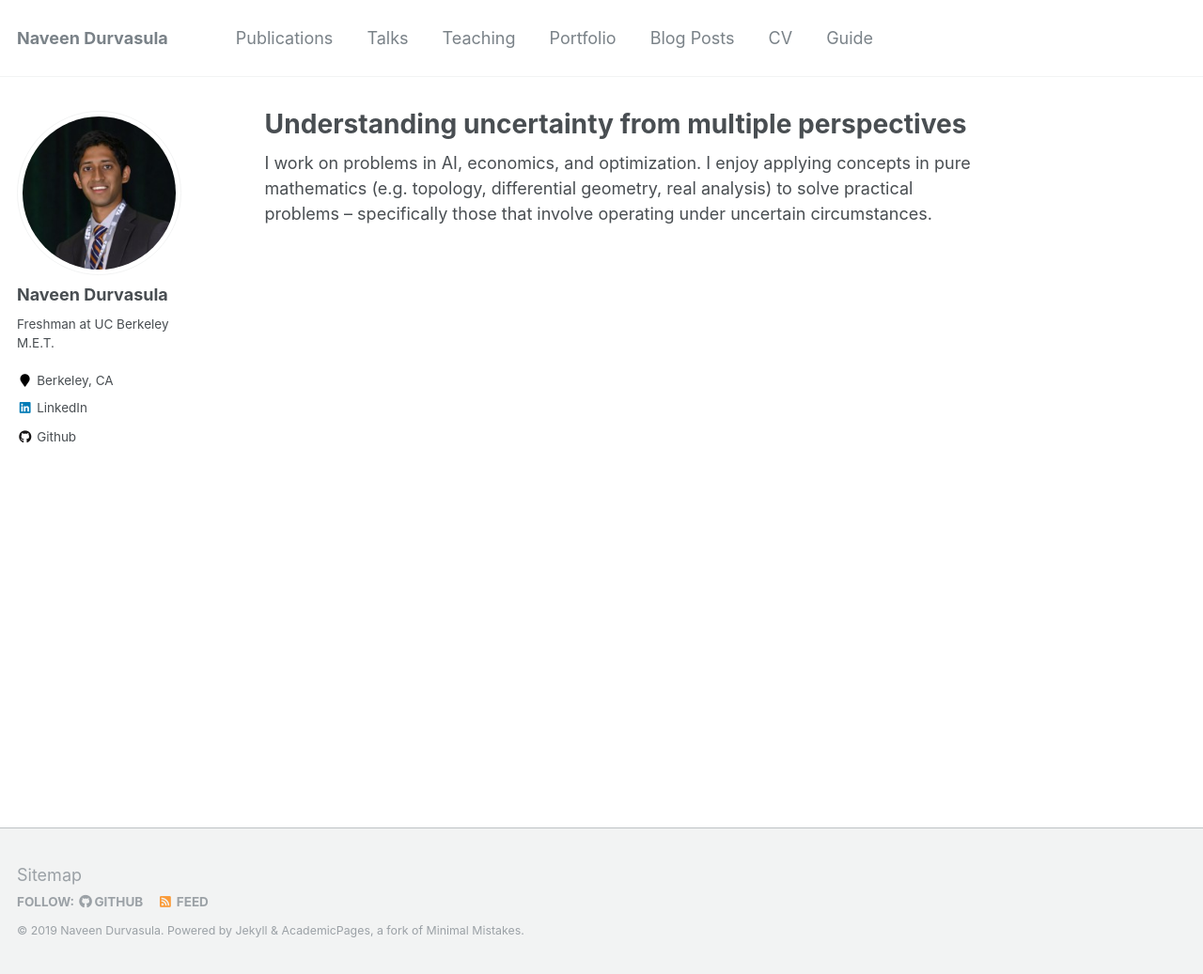
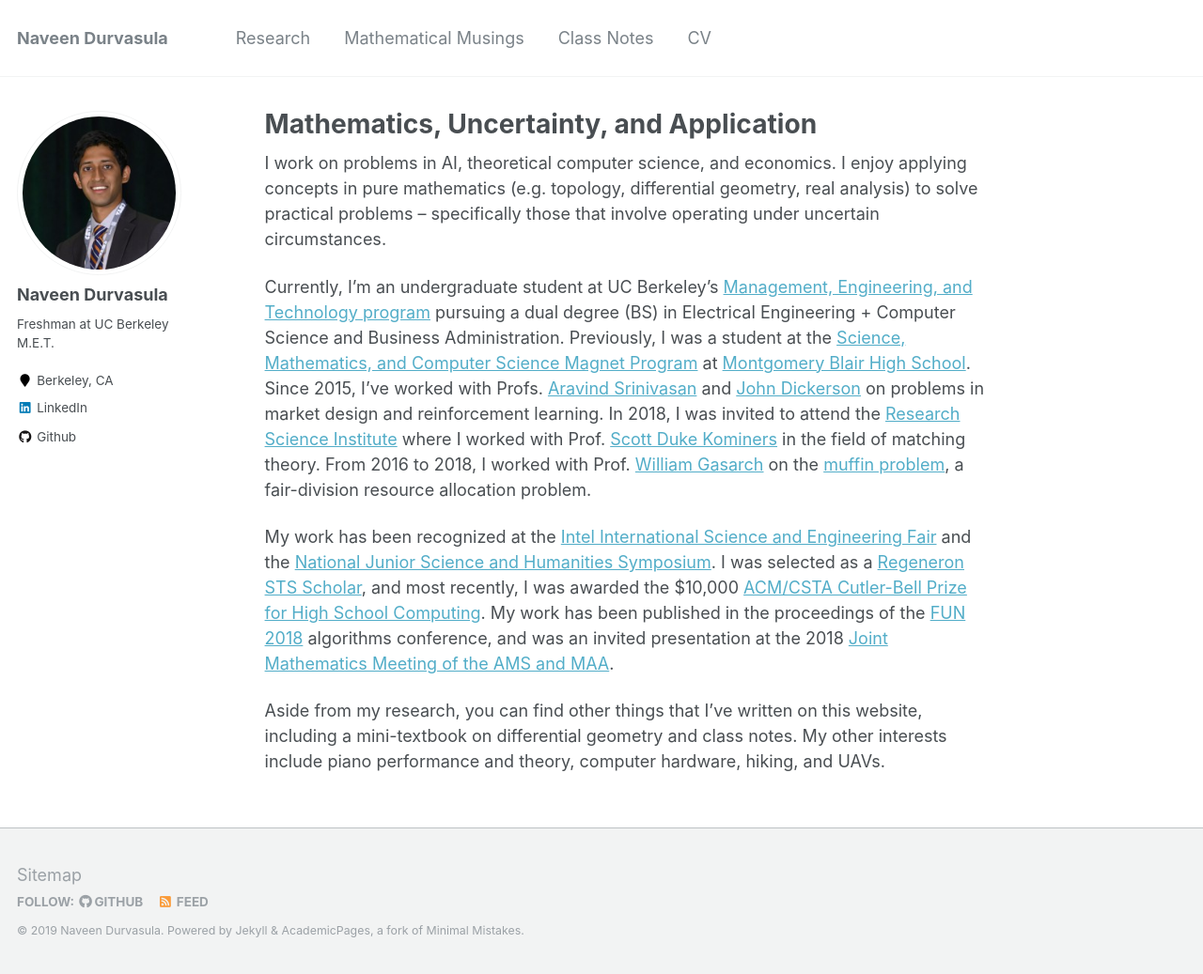
Before and after one commit to ndurvasula/ndurvasula.com, a Jekyll site: the page built from _pages/about.md, in a window 1280 px wide and 1037 px high. Shown: the whole window at 94% size. Built offline with Jekyll 4.4.1, drawn with Linux system fonts in a browser that asks for light colours.

Commit message:
update about

```diff
--- a/_data/navigation.yml
+++ b/_data/navigation.yml
@@ -1,22 +1,16 @@
 # main links links
 main:
-  - title: "Publications"
+  - title: "Research"
     url: /publications/
 
-  - title: "Talks"
-    url: /talks/
+  - title: "Mathematical Musings"
+    url: /misc/
 
-  - title: "Teaching"
-    url: /teaching/
+  - title: "Class Notes"
+    url: /notes/
 
-  - title: "Portfolio"
-    url: /portfolio/
-
-  - title: "Blog Posts"
-    url: /year-archive/
+#  - title: "Blog Posts"
+#    url: /year-archive/
 
   - title: "CV"
     url: /cv/
-
-  - title: "Guide"
-    url: /markdown/
--- a/_pages/about.md
+++ b/_pages/about.md
@@ -1,6 +1,6 @@
 ---
 permalink: /
-title: "Understanding uncertainty from multiple perspectives"
+title: "Mathematics, Uncertainty, and Application"
 excerpt: "About me"
 author_profile: true
 redirect_from:
@@ -8,4 +8,10 @@ redirect_from:
   - /about.html
 ---
 
-I work on problems in AI, economics, and optimization. I enjoy applying concepts in pure mathematics (e.g. topology, differential geometry, real analysis) to solve practical problems -- specifically those that involve operating under uncertain circumstances.
+I work on problems in AI, theoretical computer science, and economics. I enjoy applying concepts in pure mathematics (e.g. topology, differential geometry, real analysis) to solve practical problems -- specifically those that involve operating under uncertain circumstances.
+
+Currently, I'm an undergraduate student at UC Berkeley's [Management, Engineering, and Technology program](https://met.berkeley.edu/) pursuing a dual degree (BS) in Electrical Engineering + Computer Science and Business Administration. Previously, I was a student at the [Science, Mathematics, and Computer Science Magnet Program](https://mbhs.edu/departments/magnet/about.php) at [Montgomery Blair High School](https://mbhs.edu). Since 2015, I've worked with Profs. [Aravind Srinivasan](http://www.cs.umd.edu/~srin/) and [John Dickerson](http://jpdickerson.com/) on problems in market design and reinforcement learning. In 2018, I was invited to attend the [Research Science Institute](https://www.cee.org/research-science-institute) where I worked with Prof. [Scott Duke Kominers](http://scottkom.com/) in the field of matching theory. From 2016 to 2018, I worked with Prof. [William Gasarch](https://www.cs.umd.edu/users/gasarch/) on the [muffin problem](https://rjlipton.wordpress.com/2018/06/21/muffins-and-integers/), a fair-division resource allocation problem.
+
+My work has been recognized at the [Intel International Science and Engineering Fair](https://www.societyforscience.org/international-science-and-engineering-fair) and the [National Junior Science and Humanities Symposium](https://www.jshs.org/). I was selected as a [Regeneron STS Scholar](https://student.societyforscience.org/regeneron-sts), and most recently, I was awarded the $10,000 [ACM/CSTA Cutler-Bell Prize for High School Computing](https://awards.acm.org/cutler-bell). My work has been published in the proceedings of the [FUN 2018](https://sites.google.com/view/fun2018/) algorithms conference, and was an invited presentation at the 2018 [Joint Mathematics Meeting of the AMS and MAA](http://jointmathematicsmeetings.org/jmm).
+
+Aside from my research, you can find other things that I've written on this website, including a mini-textbook on differential geometry and class notes. My other interests include piano performance and theory, computer hardware, hiking, and UAVs.
```
